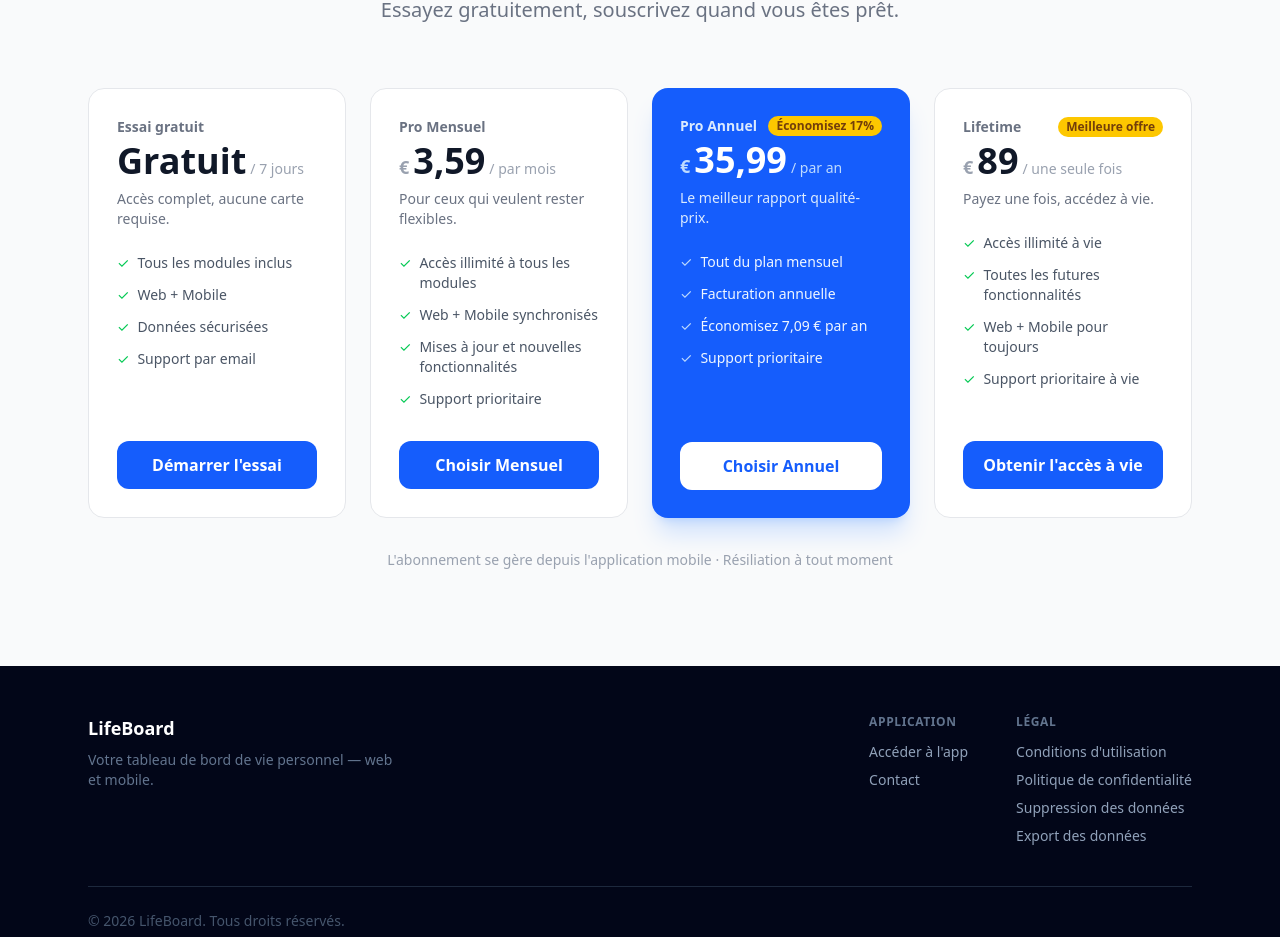
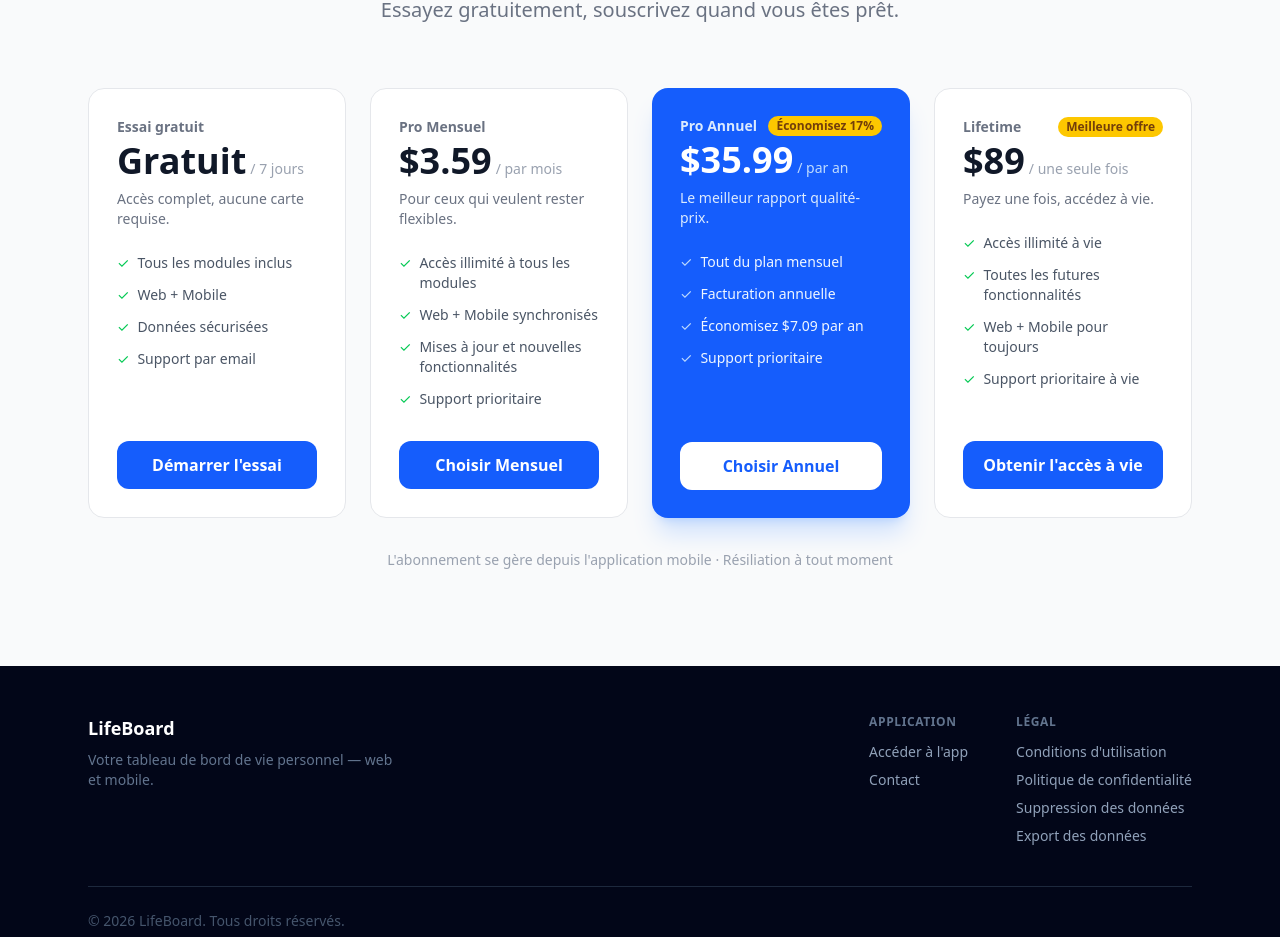
Before and after one commit to christian-barnabe-chabi/lifeboard_landing_page, a React (Vite) app: page / in a window 1280 px wide. Shown: the part 2618-3555 px from the top of the page. Built offline with nearby package versions, Linux system fonts and the light colour scheme.

Commit message:
fix: switch pricing to USD

```diff
--- a/src/sections/Pricing.tsx
+++ b/src/sections/Pricing.tsx
@@ -19,8 +19,8 @@ const plans = [
   },
   {
     name: 'Pro Mensuel',
-    amount: '3,59',
-    currency: '€',
+    amount: '$3.59',
+    currency: '',
     period: 'par mois',
     description: 'Pour ceux qui veulent rester flexibles.',
     features: [
@@ -35,15 +35,15 @@ const plans = [
   },
   {
     name: 'Pro Annuel',
-    amount: '35,99',
-    currency: '€',
+    amount: '$35.99',
+    currency: '',
     period: 'par an',
     badge: 'Économisez 17%',
     description: 'Le meilleur rapport qualité-prix.',
     features: [
       'Tout du plan mensuel',
       'Facturation annuelle',
-      'Économisez 7,09 € par an',
+      'Économisez $7.09 par an',
       'Support prioritaire',
     ],
     cta: 'Choisir Annuel',
@@ -52,8 +52,8 @@ const plans = [
   },
   {
     name: 'Lifetime',
-    amount: '89',
-    currency: '€',
+    amount: '$89',
+    currency: '',
     period: 'une seule fois',
     badge: 'Meilleure offre',
     description: 'Payez une fois, accédez à vie.',
@@ -102,11 +102,6 @@ export function Pricing() {
                   )}
                 </div>
                 <div className="flex items-baseline gap-1">
-                  {plan.currency && (
-                    <span className={`text-lg font-semibold ${plan.highlight ? 'text-blue-200' : 'text-gray-400'}`}>
-                      {plan.currency}
-                    </span>
-                  )}
                   <span className={`text-4xl font-bold ${plan.highlight ? 'text-white' : 'text-gray-900'}`}>
                     {plan.amount}
                   </span>
```
